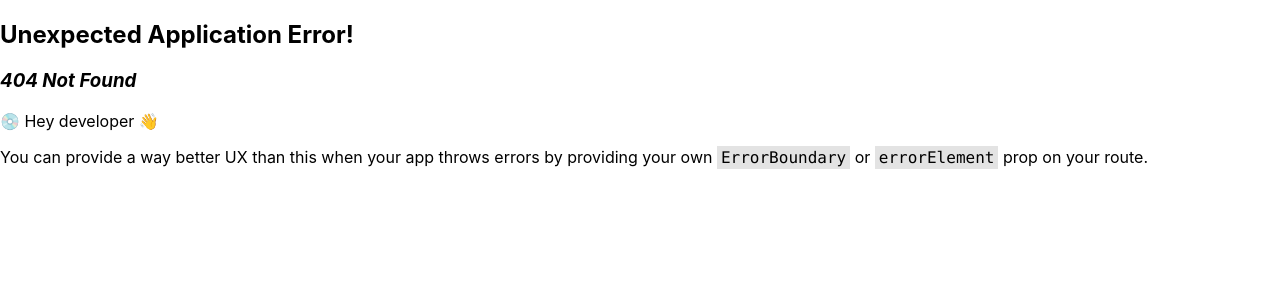
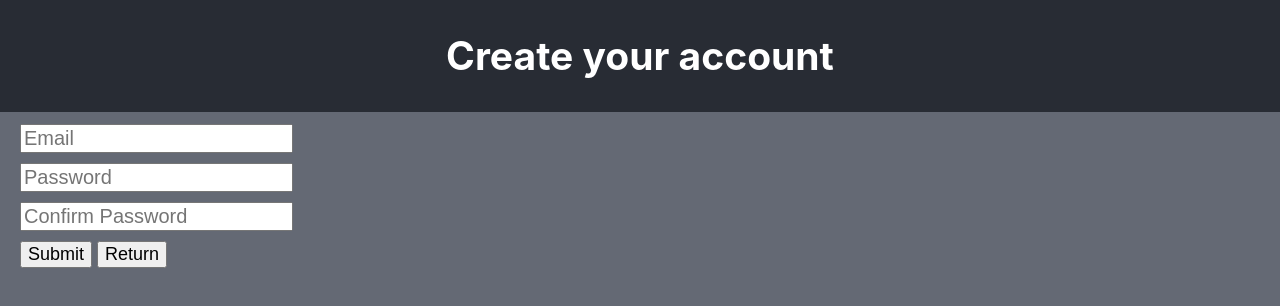
Before and after one commit to nadersirio/App-List-of-Movies-ReactJS, a React (Create React App) app: page /user in a window 1280 px wide. Before the commit this address had no page. Shown: the top 306 px of the page. Built offline with nearby package versions, Linux system fonts and the light colour scheme.

Commit message:
att-user

```diff
--- a/src/App.css
+++ b/src/App.css
@@ -18,10 +18,15 @@
   align-items: center;
 }
 
-.newMovieContent {
+.ButtonsInteractivesContent {
   display: flex;
   align-self: flex-end;
   margin: 10px;
+}
+
+.ButtonStyle {
+  font-size: 18px;
+  margin-right: 5px;
 }
 
 .App-body {
--- a/src/App.js
+++ b/src/App.js
@@ -54,9 +54,11 @@ const App = () => {
       <section className="App-header">
         <a href="/"><h1>Library of Movies</h1></a>
         <input onChange={valueSearchMovie} value={search} type="text" placeholder="Busque nossos filmes!"></input>
-        <button name="searchButton" onClick={buttonSearch}>Search</button>
-        <div className='newMovieContent'>
-          <button name="newMovieRedirect"><a href="http://localhost:3001/new-movie">Add Movie</a></button>
+        <button className='ButtonStyle' name="searchButton" onClick={buttonSearch}>Search</button>
+        <div className='ButtonsInteractivesContent'>
+          <button className='ButtonStyle' name="newMovieRedirect"><a href="http://localhost:3001/new-movie">Add Movie</a></button>
+          <button className='ButtonStyle' name="UserRegister"><a href="http://localhost:3001/user">Register</a></button>
+          <button className='ButtonStyle' name="UserLogin"><a href="http://localhost:3001/login">Login</a></button>
         </div>
       </section>
       { errorMsn ? (<h1> Library Empty </h1>) : ( <Movies poster={poster} movie={movie}/> ) }
--- a/src/components/Movie/index.jsx
+++ b/src/components/Movie/index.jsx
@@ -1,6 +1,6 @@
 import React, { useEffect, useState } from 'react'
 import axios from 'axios'
-import { useHref } from 'react-router-dom';
+import { useHref, Link } from 'react-router-dom';
 
 const Movie = () => {
   const [movie, setMovie] = useState([]);
@@ -33,7 +33,7 @@ const Movie = () => {
       </div>
       <div className='alignButtons'>
         <button type="button"><a href="/">Home</a></button>
-        <button type="button"><a href={`/new-movie/${movieHash}`}>Edit</a></button>
+        <button type="button"><Link to="/new-movie" state={{ id: `${movieHash}`, title: `${movie.title}`}}>Edit</Link></button>
         <button type="button" onClick={deleteMovie}>Delete</button>
       </div>
     </section>
--- a/src/components/newMovie/index.jsx
+++ b/src/components/newMovie/index.jsx
@@ -1,6 +1,6 @@
 import { useEffect, useState } from "react"
 import axios from 'axios'
-import { useHref } from "react-router";
+import { useLocation } from "react-router";
 
 export const NewMovie = () => {
   const [titleMovie, setTitle] = useState('');
@@ -8,6 +8,7 @@ export const NewMovie = () => {
   const [bannerMovie, setBanner] = useState('');
   const [postMovie, setPost] = useState(false);
   const [errorMsg, setError] = useState('');
+  const [slugMovie, setSlug] = useState('');
 
   const setingTitle = event => {
     setTitle(event.target.value);
@@ -36,18 +37,34 @@ export const NewMovie = () => {
             title: titleMovie,
             url: bannerMovie,
             release: releaseMovie
-            }
+            }, slug: slugMovie
           })
           window.location = "/";
         } catch(error) {
-          setError(<h1>This movie already exists in our library</h1>);
+          if(error.response.status === 405) {
+            setError(<h1>This movie already exists in our library</h1>);
+          } if (error.response.status === 401) {
+            setError(<h1>That user not has been authorized</h1>);
+          }
         }
       }
       sendPost()
     }
   }, [postMovie])
 
-  //console.log(useHref().slice(11))
+  let state = useLocation().state;
+  useEffect(() => {
+    if(state) {
+      let nameMovie = state.title;
+      async function getMovie() {
+        const movie = await axios.get(`http://localhost:3000/movie/${nameMovie}`);
+        setTitle(movie.data.movie.title);
+        setRelease(movie.data.movie.release);
+        setBanner(movie.data.movie.url);
+        setSlug(state.id);
+      } getMovie();
+    }
+  }, []);
 
   return (
     <section className="content-father">
@@ -58,12 +75,10 @@ export const NewMovie = () => {
         <input name="TitleNewMovie" type="text" onChange={setingTitle} value={titleMovie} placeholder="Title Movie"></input><br />
         <input name="ReleaseNewMovie" type="number" onChange={setingRelease} value={releaseMovie} placeholder="Release Movie"></input><br />
         <input name="BannerNewMovie" type="text" onChange={setingBanner} value={bannerMovie} placeholder="PNG image Movie"></input><br />
-        <button type="button" onClick={sendPostData}>Create</button>
-        <button type="button"><a href="/">Return</a></button>
+        <button type="button" className="ButtonStyle" onClick={sendPostData}>Create</button>
+        <button type="button" className="ButtonStyle"><a href="/">Return</a></button>
       </form>
       {errorMsg}
     </section>
   )
 }
-
-export default NewMovie
--- /dev/null
+++ b/src/components/user/login.jsx
@@ -0,0 +1,5 @@
+export const Login = () => {
+  return (
+    <h1>OIE</h1>
+  )
+}
--- /dev/null
+++ b/src/components/user/user.jsx
@@ -0,0 +1,60 @@
+import axios from 'axios';
+import { useEffect, useState } from 'react';
+
+export const User = () => {
+  const [email, setEmail] = useState('');
+  const [password1, setPassword1] = useState('');
+  const [password2, setPassword2] = useState('');
+  const [postUser, setPost] = useState(false);
+  const [errorMsn, setError] = useState('');
+
+  const setingEmail = event => {
+    setEmail(event.target.value);
+  }
+  const setingPassword1 = event => {
+    setPassword1(event.target.value);
+  }
+  const setingPassword2 = event => {
+    setPassword2(event.target.value);
+  }
+
+  useEffect(() => {
+    if(postUser) {
+      setPost(false)
+      const sendPostUser = async () => {
+        try {
+          //const post = await axios.post('http://localhost:3000/user', {})
+        } catch(error) {
+          setError(error)
+        }
+      }
+      sendPostUser();
+    }
+  }, [postUser])
+
+
+  const sendPost = () => {
+      if(!email | !password1 | !password2) {
+        return setError(<h1>Please, fill in all fields</h1>);
+      } if(password1 !== password2) {
+        return setError(<h1>Passwords do not match</h1>)
+      }
+      setPost(true);
+  }
+
+  return (
+    <section className="content-father">
+      <div className='App-header'>
+        <h1> Create your account </h1>
+      </div>
+      <form className="getDataMovie">
+        <input type="email" onChange={setingEmail} placeholder="Email" value={email} required></input><br></br>
+        <input placeholder="Password" onChange={setingPassword1} value={password1} required></input><br></br>
+        <input placeholder="Confirm Password" onChange={setingPassword2} value={password2} required></input><br></br>
+        <button type="button" className='ButtonStyle' onClick={sendPost}>Submit</button>
+        <button type="button" className='ButtonStyle'><a href="/">Return</a></button>
+      </form>
+      {errorMsn}
+    </section>
+  )
+}
--- a/src/index.js
+++ b/src/index.js
@@ -4,7 +4,9 @@ import reportWebVitals from './reportWebVitals';
 import React from "react";
 import ReactDOM from "react-dom/client";
 import Movie from "./components/Movie";
-import NewMovie from './components/newMovie';
+import  { NewMovie } from './components/newMovie';
+import { User } from './components/user/user';
+import { Login } from './components/user/login';
 import {
   createBrowserRouter,
   createRoutesFromElements,
@@ -19,6 +21,8 @@ const router = createBrowserRouter(
       <Route path='/movie/:nameMovie' element={<Movie />} />
       <Route path='/new-movie' element={<NewMovie />} />
       <Route path='/new-movie/:id' element={<NewMovie />} />
+      <Route path='/user' element={<User />} />
+      <Route path='/login' element={<Login />} />
     </>
   )
 );
```
